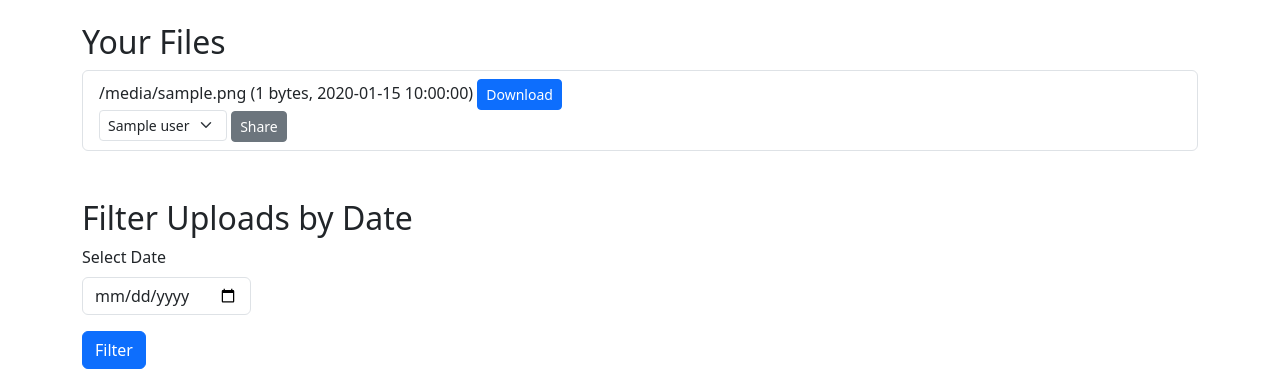
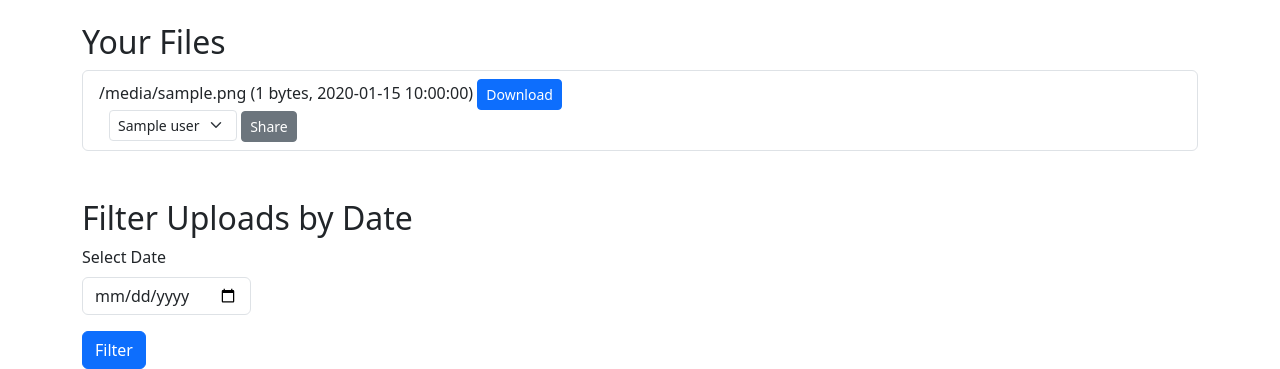
Before and after one commit to praveen2025work/predictive_analysis, a Flask app: template file-upload-center/templates/index.html in a window 1280 px wide. Shown: the part 439-808 px from the top of the page. Run offline with Flask 3, Linux system fonts and the light colour scheme; the visitor is signed in with stand-in values (Sample User, id 1); tables that the repository leaves empty hold one stand-in row (values such as "Sample post"); the template is opened without the code that fills it: most values are stand-ins (such as "Sample title", 1, 10 or a date in 2020); some libraries are stand-ins or nearby versions.

Commit message:
Update style.css

```diff
--- a/file-upload-center/static/style.css
+++ b/file-upload-center/static/style.css
@@ -9,3 +9,9 @@ body {
     justify-content: space-between;
     align-items: center;
 }
+.list-group-item form {
+    margin-left: 10px;
+}
+.toast-container {
+    z-index: 1050;
+}
```
